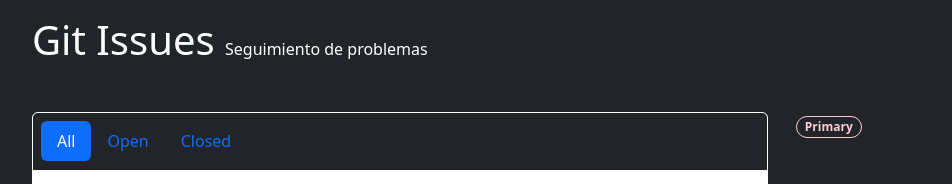
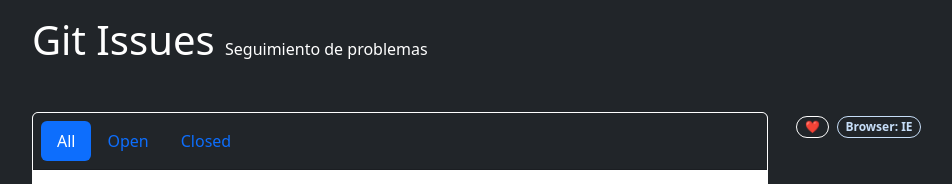
Before and after one commit to matiashernandev/react-query-issues-main, a React (Vite) app: page /issues/list in a window 1280 px wide. Shown: the top 184 px of the page, without its empty margins (50-1002 px from the left). Built offline with nearby package versions, Linux system fonts and the light colour scheme; no server answers.

Commit message:
add custom hook labels data

```diff
--- a/src/issues/components/LabelPicker.tsx
+++ b/src/issues/components/LabelPicker.tsx
@@ -1,7 +1,5 @@
-import { useQuery } from "@tanstack/react-query";
-import { githubApi } from "../../api/githubApi";
-
-import { Label } from "../interfaces/label";
+import LoadingIcon from "../../shared/components/LoadingIcon";
+import useLabels from "../hooks/useLabels";
 
 /* async function getLabels() {
 	const res = await fetch("https://api.github.com/repos/facebook/react/labels");
@@ -12,32 +10,30 @@
 	return data;
 } */
 
-async function getLabels(): Promise<Label[]> {
-	const { data } = await githubApi.get<Label[]>("/labels");
+export const LabelPicker = () => {
+	const { labelsQuery } = useLabels();
 
-	console.log(data);
+	/* console.log(labelsQuery.data); */
 
-	return data;
-}
-
-export const LabelPicker = () => {
-	const query = useQuery(
-		["labels"],
-		getLabels,
-
-		{
-			refetchOnWindowFocus: false,
-		}
-	);
+	if (labelsQuery.isLoading) {
+		//? isLoading (primera carga) en lugar de isFetching (por cada petición con data en caché)
+		return <LoadingIcon />;
+	}
 
 	return (
 		<div>
-			<span
-				className="badge rounded-pill m-1 label-picker"
-				style={{ border: `1px solid #ffccd3`, color: "#ffccd3" }}
-			>
-				Primary
-			</span>
+			{labelsQuery.data?.map((label) => (
+				<span
+					key={label.id}
+					className="badge rounded-pill m-1 label-picker"
+					style={{
+						border: `1px solid #${label.color}`,
+						color: `#${label.color}`,
+					}}
+				>
+					{label.name}
+				</span>
+			))}{" "}
 		</div>
 	);
 };
--- /dev/null
+++ b/src/issues/hooks/useLabels.tsx
@@ -0,0 +1,53 @@
+import { useQuery } from "@tanstack/react-query";
+import { githubApi } from "../../api/githubApi";
+import { sleep } from "../../helpers/sleep";
+import { Label } from "../interfaces/label";
+
+async function getLabels(): Promise<Label[]> {
+	const { data } = await githubApi.get<Label[]>("/labels");
+
+	/* console.log(data); */
+
+	await sleep(2);
+
+	return data;
+}
+
+export default function useLabels() {
+	const labelsQuery = useQuery(
+		["labels"],
+		getLabels,
+
+		{
+			staleTime: 1000 * 60 * 10, // tiempo de fresh data
+			//initialData: [] //fresh data
+			//placeholderData: [] // mientras fetching data
+
+			placeholderData: [
+				{
+					id: 791921801,
+					node_id: "MDU6TGFiZWw3OTE5MjE4MDE=",
+					url: "https://api.github.com/repos/facebook/react/labels/%E2%9D%A4%EF%B8%8F",
+					name: "❤️",
+					color: "ffffff",
+					default: false,
+				},
+
+				{
+					id: 69105383,
+					node_id: "MDU6TGFiZWw2OTEwNTM4Mw==",
+					url: "https://api.github.com/repos/facebook/react/labels/Browser:%20IE",
+					name: "Browser: IE",
+					color: "c7def8",
+					default: false,
+				},
+			],
+		}
+
+		// {
+		//* 	refetchOnWindowFocus: false,
+		// }
+	);
+
+	return { labelsQuery };
+}
```
